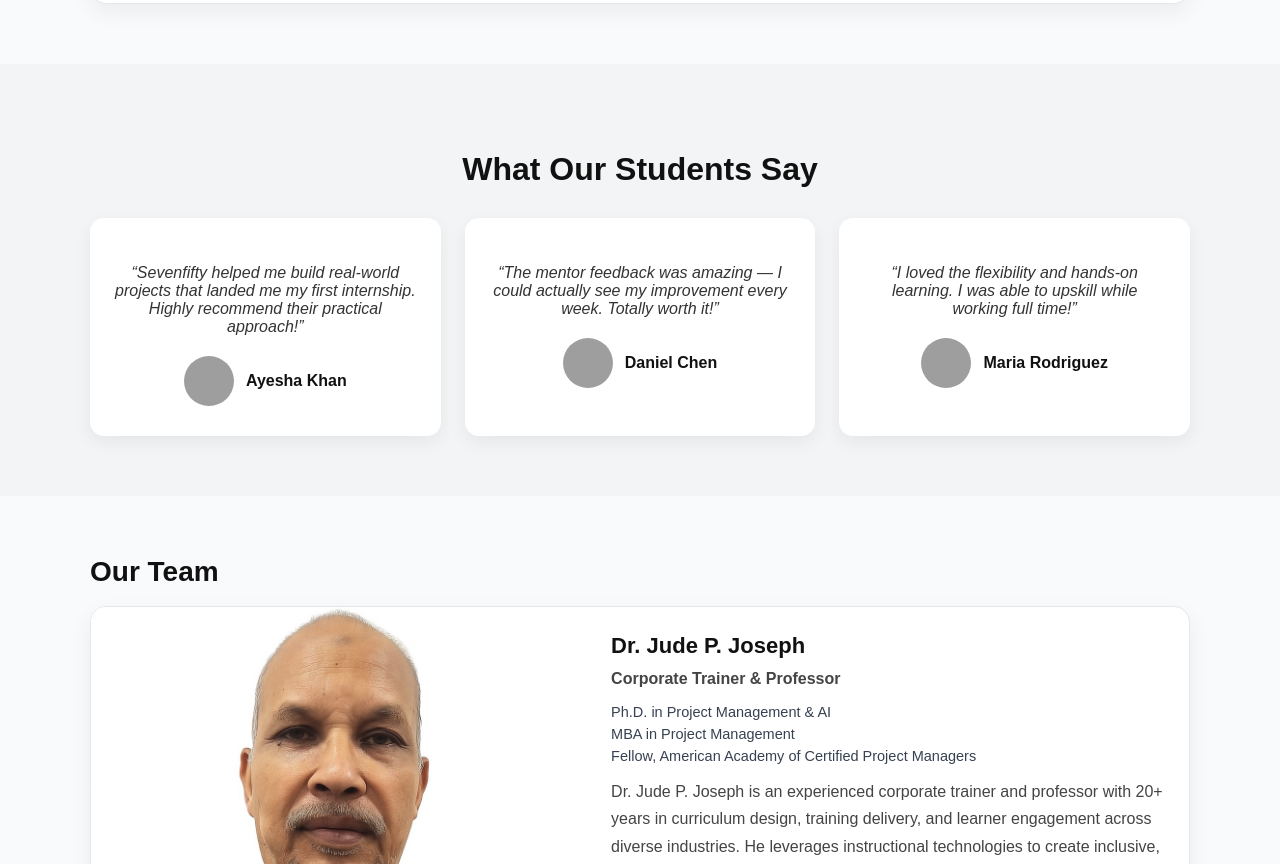
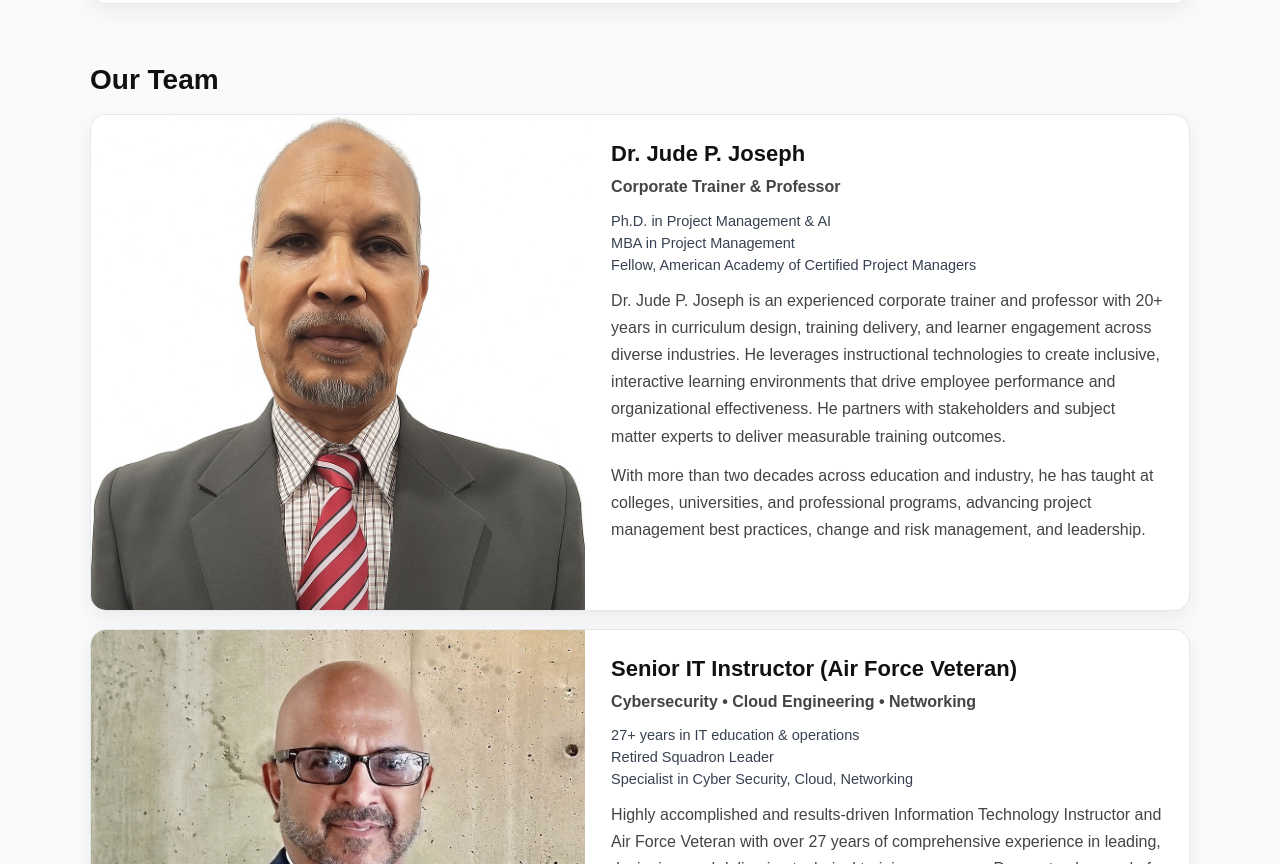
Before and after one commit to Amna1993/c-sevenfifty, a plain HTML site: page index.html in a window 1280 px wide. Shown: the part 2910-3774 px from the top of the page. Drawn offline with Linux system fonts and the light colour scheme; grey boxes are pictures that could not be loaded.

Commit message:
Update index.html

```diff
--- a/index.html
+++ b/index.html
@@ -185,35 +185,7 @@
     </div>
   </section>
 
-  <!-- Testimonials Section -->
-<section class="testimonials" aria-label="Student Testimonials">
-    <h2>What Our Students Say</h2>
-    <div class="testimonials-container">
-      <article class="testimonial-card">
-        <p>“Sevenfifty helped me build real-world projects that landed me my first internship. Highly recommend their practical approach!”</p>
-        <div class="student">
-          <img src="https://randomuser.me/api/portraits/women/65.jpg" alt="Student photo">
-          <span>Ayesha Khan</span>
-        </div>
-      </article>
 
-      <article class="testimonial-card">
-        <p>“The mentor feedback was amazing — I could actually see my improvement every week. Totally worth it!”</p>
-        <div class="student">
-          <img src="https://randomuser.me/api/portraits/men/34.jpg" alt="Student photo">
-          <span>Daniel Chen</span>
-        </div>
-      </article>
-
-      <article class="testimonial-card">
-        <p>“I loved the flexibility and hands-on learning. I was able to upskill while working full time!”</p>
-        <div class="student">
-          <img src="https://randomuser.me/api/portraits/women/22.jpg" alt="Student photo">
-          <span>Maria Rodriguez</span>
-        </div>
-      </article>
-    </div>
-  </section>
 
   <!-- Team Section -->
 <section class="team" aria-label="Our Team">
```
